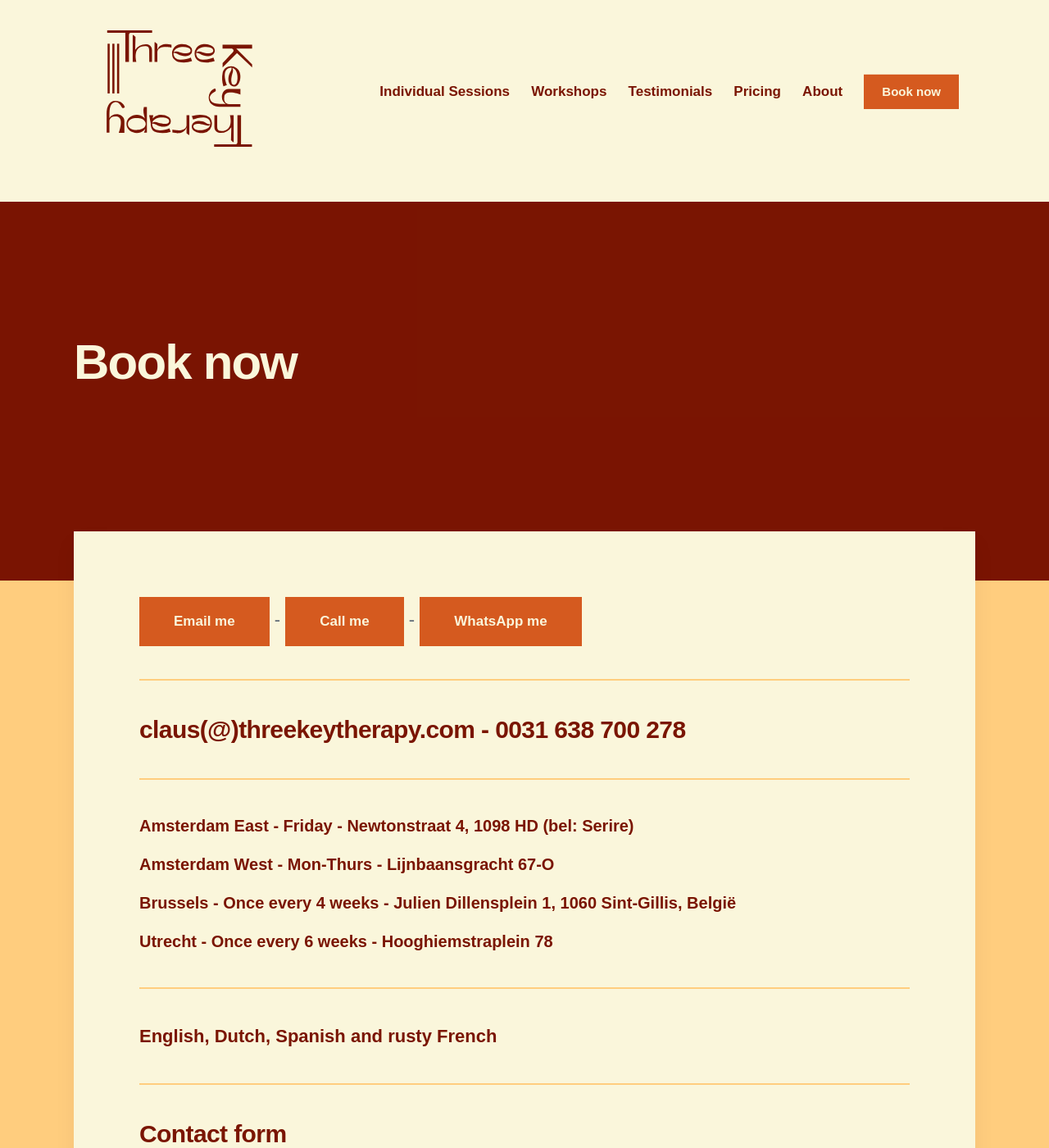
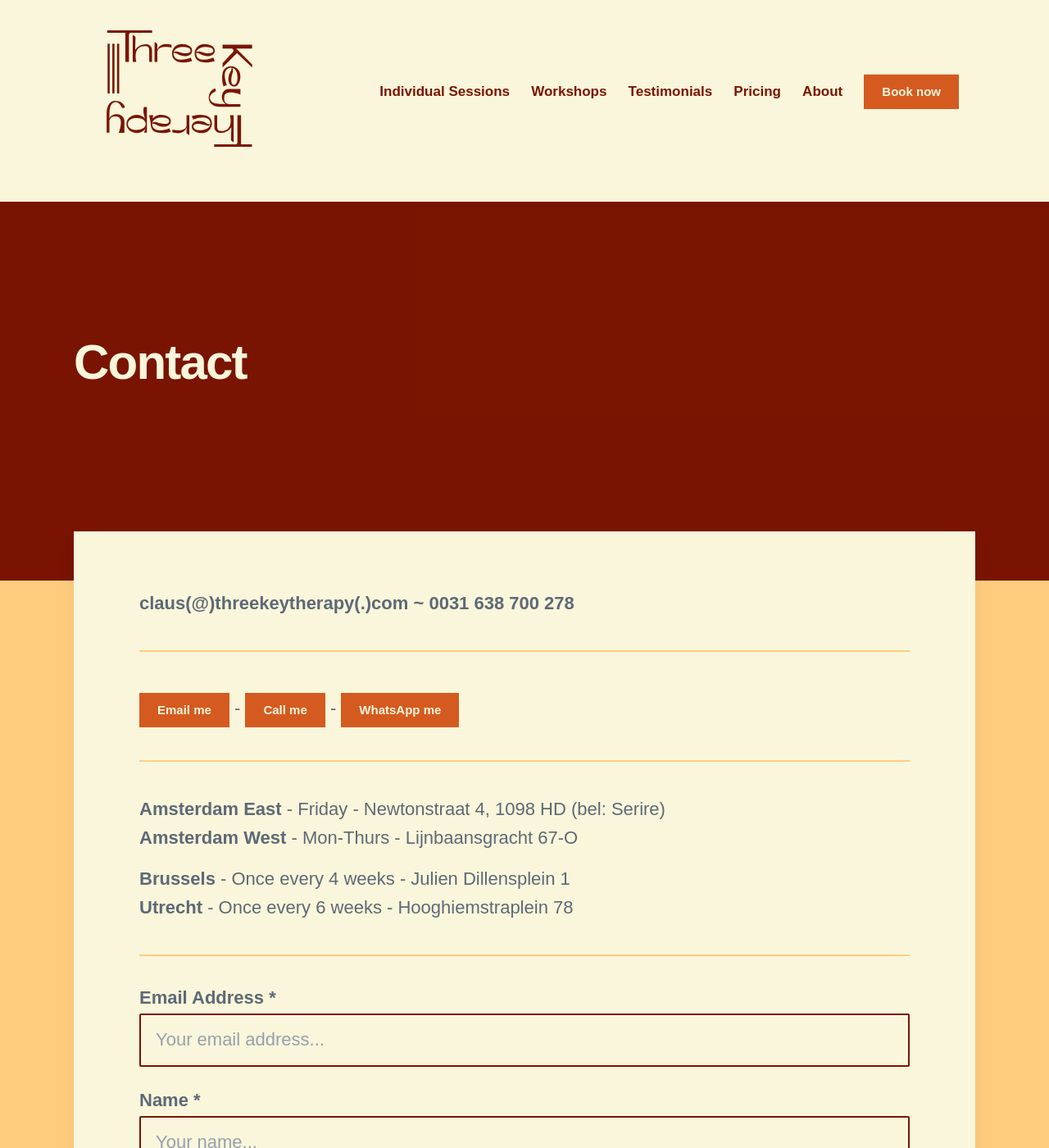
Before and after one commit to threekeytherapy/threekeytherapy.com, a Jekyll site: the page built from _pages/contact.md, in a window 1280 px wide and 1400 px high. Shown: the whole window at 82% size. Built offline with Jekyll 4.4.1, drawn with Linux system fonts in a browser that asks for light colours; nearby versions of some CDN libraries; some web fonts are replaced.

Commit message:
cleans up contact page

```diff
--- a/_pages/contact.md
+++ b/_pages/contact.md
@@ -1,31 +1,25 @@
 ---
-title: Book now
+title:
 subtitle:
 description:
 featured_image:
 ---
 
-<a href="mailto:claus@threekeytherapy.com" class="button button--large">Email me</a> - <a href="tel:0031638700278" class="button button--large">Call me</a> - <a href="https://wa.me/31638700278?text=I'm%20interested%20in%20booking%20a%20body%20therapy%20session" class="button button--large">WhatsApp me</a>
+**claus(@)threekeytherapy(.)com ~ 0031 638 700 278**
 
 ---
 
-### claus(@)threekeytherapy.com - 0031 638 700 278
+<a href="mailto:claus@threekeytherapy.com" class="button button--small">Email me</a> - <a href="tel:0031638700278" class="button button--small">Call me</a> - <a href="https://wa.me/31638700278?text=I'm%20interested%20in%20booking%20a%20body%20therapy%20session" class="button button--small">WhatsApp me</a>
 
 ---
 
-##### Amsterdam East - Friday - Newtonstraat 4, 1098 HD (bel: Serire)
-##### Amsterdam West - Mon-Thurs - Lijnbaansgracht 67-O
+**Amsterdam East** - Friday - Newtonstraat 4, 1098 HD (bel: Serire)
+**Amsterdam West** - Mon-Thurs - Lijnbaansgracht 67-O
 
-##### Brussels - Once every 4 weeks - Julien Dillensplein 1, 1060 Sint-Gillis, België
-##### Utrecht - Once every 6 weeks - Hooghiemstraplein 78
+**Brussels** - Once every 4 weeks - Julien Dillensplein 1
+**Utrecht** - Once every 6 weeks - Hooghiemstraplein 78
 
 ---
-
-#### English, Dutch, Spanish and rusty French
-
----
-
-### Contact form
 
 {% include contact-form.html %}
 
```
